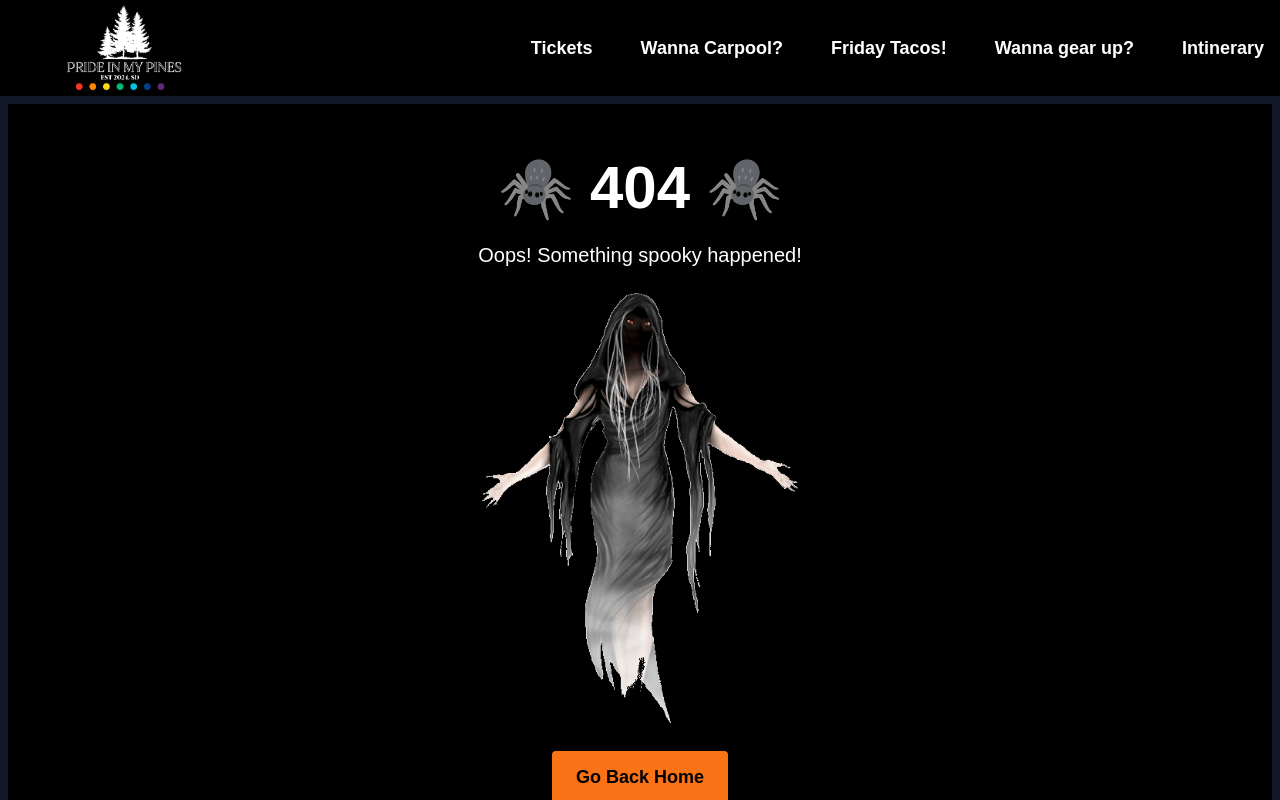
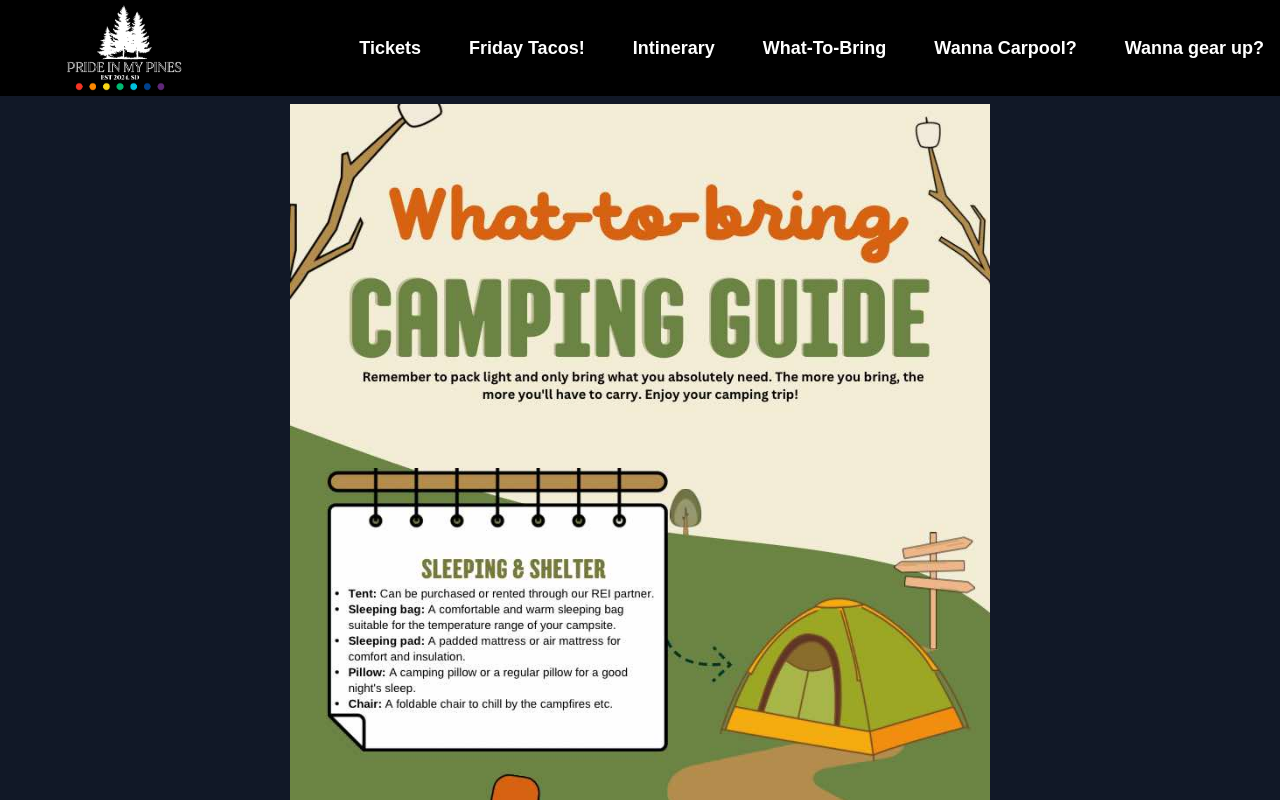
Before and after one commit to lexfm/pride-in-my-pines, a Next.js app: page /bring in a window 1280 px wide. Before the commit this address had no page. Shown: the top 800 px of the page. Built offline with nearby package versions, Linux system fonts and the light colour scheme.

Commit message:
feat: To Bring guide page

```diff
--- a/components/header.tsx
+++ b/components/header.tsx
@@ -74,17 +74,21 @@ export default function Header() {
             (<Link href="/tickets" className="px-4 py-2 block text-lg font-semibold text-white hover:bg-gradient-to-r hover:from-orange-600 hover:via-purple-800 hover:to-black transition-all duration-300 ease-in-out md:hover:bg-transparent md:hover:text-orange-500">
               Tickets
             </Link>)}
+
+          <Link href="/tacos" className="px-4 py-2 block text-lg font-semibold text-white hover:bg-gradient-to-r hover:from-orange-600 hover:via-black hover:to-purple-800 transition-all duration-300 ease-in-out md:hover:bg-transparent md:hover:text-orange-500">
+            Friday Tacos!
+          </Link>
+          <Link href="/intinerary" className="px-4 py-2 block text-lg font-semibold text-white hover:bg-gradient-to-r hover:from-orange-600 hover:via-black hover:to-purple-800 transition-all duration-300 ease-in-out md:hover:bg-transparent md:hover:text-orange-500">
+            Intinerary
+          </Link>
+          <Link href="/bring" className="px-4 py-2 block text-lg font-semibold text-white hover:bg-gradient-to-r hover:from-orange-600 hover:via-black hover:to-purple-800 transition-all duration-300 ease-in-out md:hover:bg-transparent md:hover:text-orange-500">
+            What-To-Bring
+          </Link>
           <Link href="/carpool" className="px-4 py-2 block text-lg font-semibold text-white hover:bg-gradient-to-r hover:from-purple-600 hover:via-black hover:to-orange-600 transition-all duration-300 ease-in-out md:hover:bg-transparent md:hover:text-purple-500" onClick={() => pathname === '/' ? setIsOpen(false) : null}>
             Wanna Carpool?
           </Link>
-          <Link href="/tacos" className="px-4 py-2 block text-lg font-semibold text-white hover:bg-gradient-to-r hover:from-orange-600 hover:via-black hover:to-purple-800 transition-all duration-300 ease-in-out md:hover:bg-transparent md:hover:text-orange-500">
-            Friday Tacos!
-          </Link>
           <Link href="/gear" className="px-4 py-2 block text-lg font-semibold text-white hover:bg-gradient-to-r hover:from-orange-600 hover:via-black hover:to-purple-800 transition-all duration-300 ease-in-out md:hover:bg-transparent md:hover:text-orange-500">
             Wanna gear up?
-          </Link>
-          <Link href="/intinerary" className="px-4 py-2 block text-lg font-semibold text-white hover:bg-gradient-to-r hover:from-orange-600 hover:via-black hover:to-purple-800 transition-all duration-300 ease-in-out md:hover:bg-transparent md:hover:text-orange-500">
-            Intinerary
           </Link>
         </div>
 
--- /dev/null
+++ b/pages/bring/index.tsx
@@ -0,0 +1,16 @@
+
+import Image from "next/image";
+
+export default function ToBring() {
+    return (
+        <main className="to-bring-section flex flex-col gap-4 row-start-2 items-center items-start">
+            <Image
+                aria-hidden
+                src="/tobring.png"
+                alt="To Bring"
+                width={700}
+                height={900}
+            />
+        </main>
+    );
+}
```
Also changed, not shown: public/toBring.png (added).
